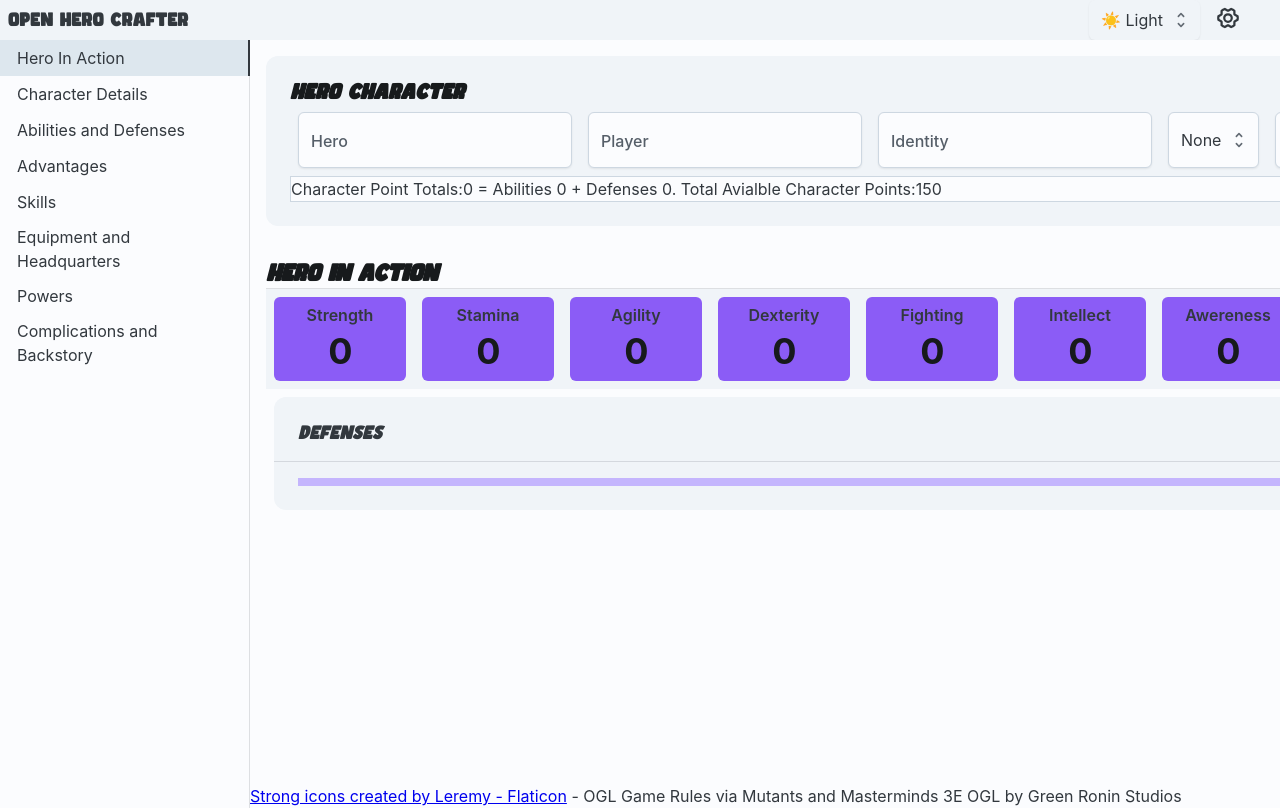
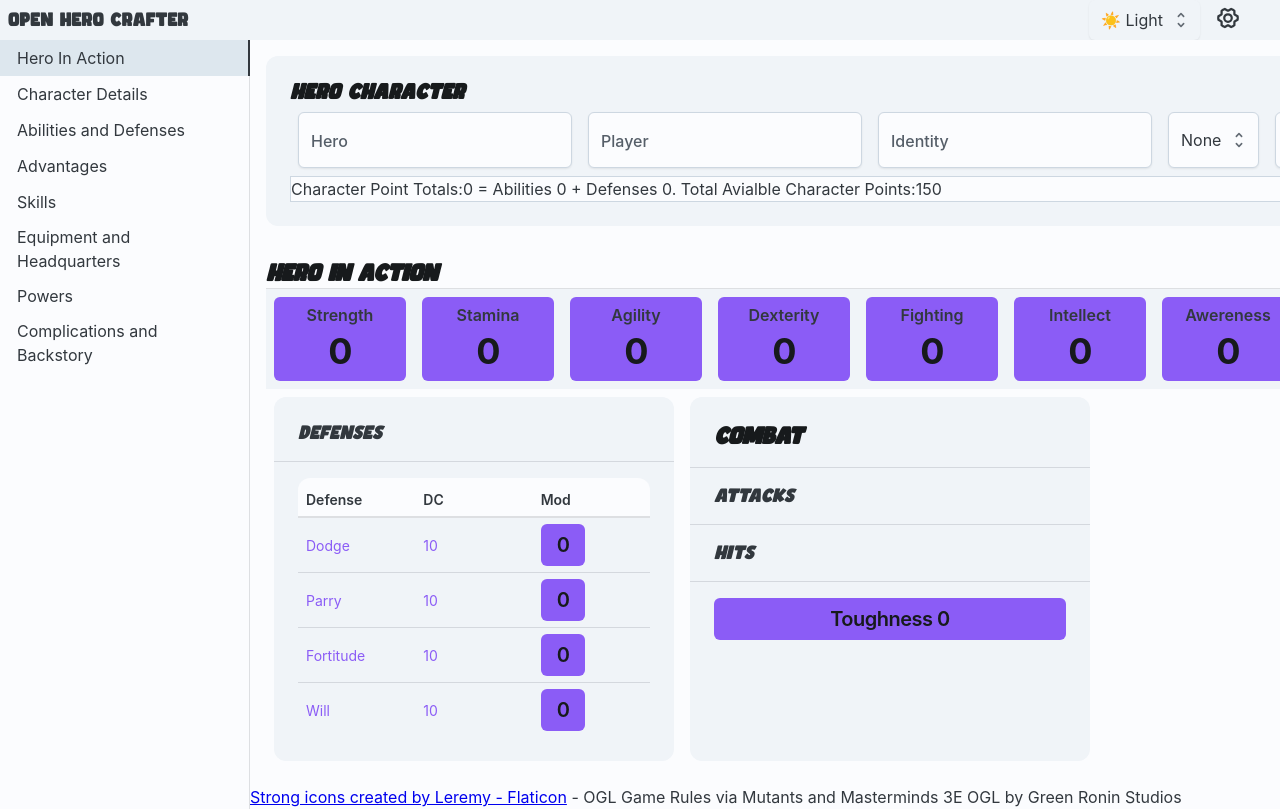
Before and after one commit to gregardev/OpenHeroCrafter, a React (Vite) app: page / in a window 1280 px wide. Shown: the top 809 px of the page. Built offline with nearby package versions, Linux system fonts and the light colour scheme.

Commit message:
Update HeroPlay.tsx

```diff
--- a/src/components/hero/heroplay/HeroPlay.tsx
+++ b/src/components/hero/heroplay/HeroPlay.tsx
@@ -5,6 +5,7 @@ import {
     Divider,
     Sheet,
     Stack,
+    Table,
     Typography,
     type ColorPaletteProp,
 } from "@mui/joy";
@@ -25,7 +26,7 @@ const abilities = [
 ];
 
 const defenses = [
-    { label: "Dodge", id: "dod" },
+    { label: "Dodge", id: "dod", base:'agi' },
     { label: "Parry", id: "par" },
     { label: "Fortitude", id: "fod" },
     { label: "Will", id: "wid" }
@@ -123,28 +124,66 @@ export default function HeroPlay() {
                     </Typography>
                 </Sheet>
             </Stack>
-            <Card size="lg" variant="soft" sx={{ m: 1 }}>
-                <Typography sx={{ fontFamily: "Comicy", fontStyle: "italic" }}>
-                    Defenses
-                </Typography>
-                <Divider />
-                <Box>
-                    <Stack>
-                        {defenses.map(def => (
-                            <Sheet
-                                color="primary"
-                                variant="outlined"
-                            >
-                                <Stack
-                                    direction="row"
-                                >
+            <Stack
+                direction="row"
+            >
+                <Card size="lg" variant="soft" sx={{ m: 1, width:400 }}>
+                    <Typography sx={{ fontFamily: "Comicy", fontStyle: "italic" }}>
+                        Defenses
+                    </Typography>
+                    <Divider />
 
-                                </Stack>
-                            </Sheet>
-                        ))}
-                    </Stack>
-                </Box>
-            </Card>
+                    <Table color="primary">
+                        <thead>
+                            <th>Defense</th>
+                            <th>DC</th>
+                            <th>Mod</th>
+                        </thead>
+                        <tbody>
+                            {defenses.map(def => (
+                                <tr>
+                                    <td>
+                                        {def.label}
+                                    </td>
+                                    <td>
+                                        {((activeHero[def.id as keyof Hero] as number) ?? 0) + 10}
+                                    </td>
+                                    <td>
+                                        <Button onClick={() => roll({
+                                            modifier: ((activeHero[def.id as keyof Hero] as number) ?? 0),
+                                            label:def.label
+                                        })}>
+                                            <Typography level="h4">
+                                                {((activeHero[def.id as keyof Hero] as number) ?? 0)}
+                                            </Typography>
+                                        </Button>
+                                    </td>
+                                </tr>
+                            ))}
+                        </tbody>
+                    </Table>
+                </Card>
+                <Card size="lg" variant="soft" sx={{ m: 1, width:400 }}>
+                    <Typography level="h4" sx={{ fontFamily: "Comicy", fontStyle: "italic" }}>
+                        Combat
+                    </Typography>
+                    <Divider />
+                    <Typography  sx={{ fontFamily: "Comicy", fontStyle: "italic" }}>
+                        Attacks
+                    </Typography>
+                    <Divider />
+                    <Typography  sx={{ fontFamily: "Comicy", fontStyle: "italic" }}>
+                        Hits
+                    </Typography>
+                    <Divider />
+                    <Button onClick={() => roll({
+                        modifier: activeHero.tou,
+                        label:"Toughness"
+                    })}>
+                        <Typography level="h4">Toughness {activeHero.tou}</Typography>
+                    </Button>
+                </Card>
+            </Stack>
         </Box>
     );
 }
```
